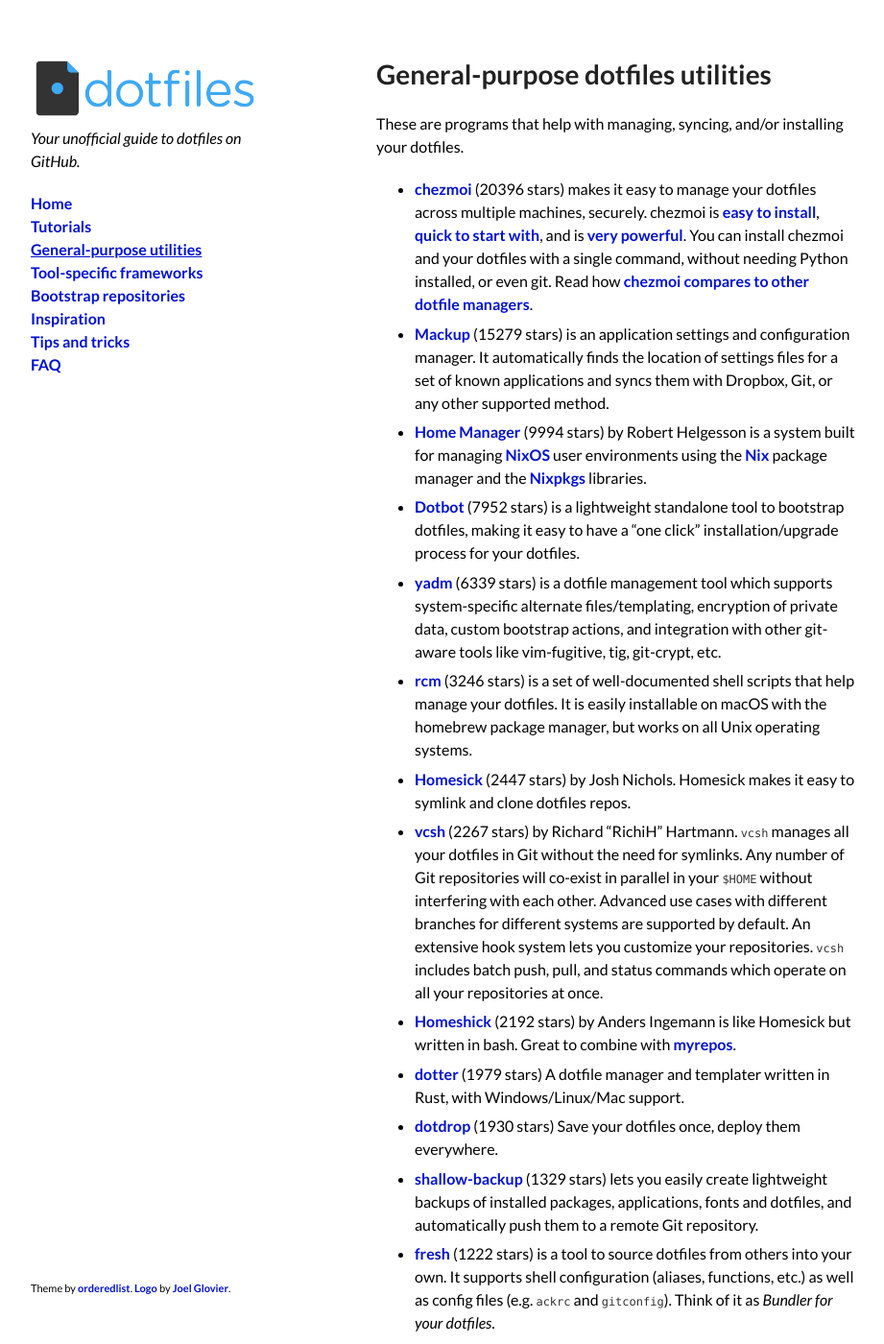
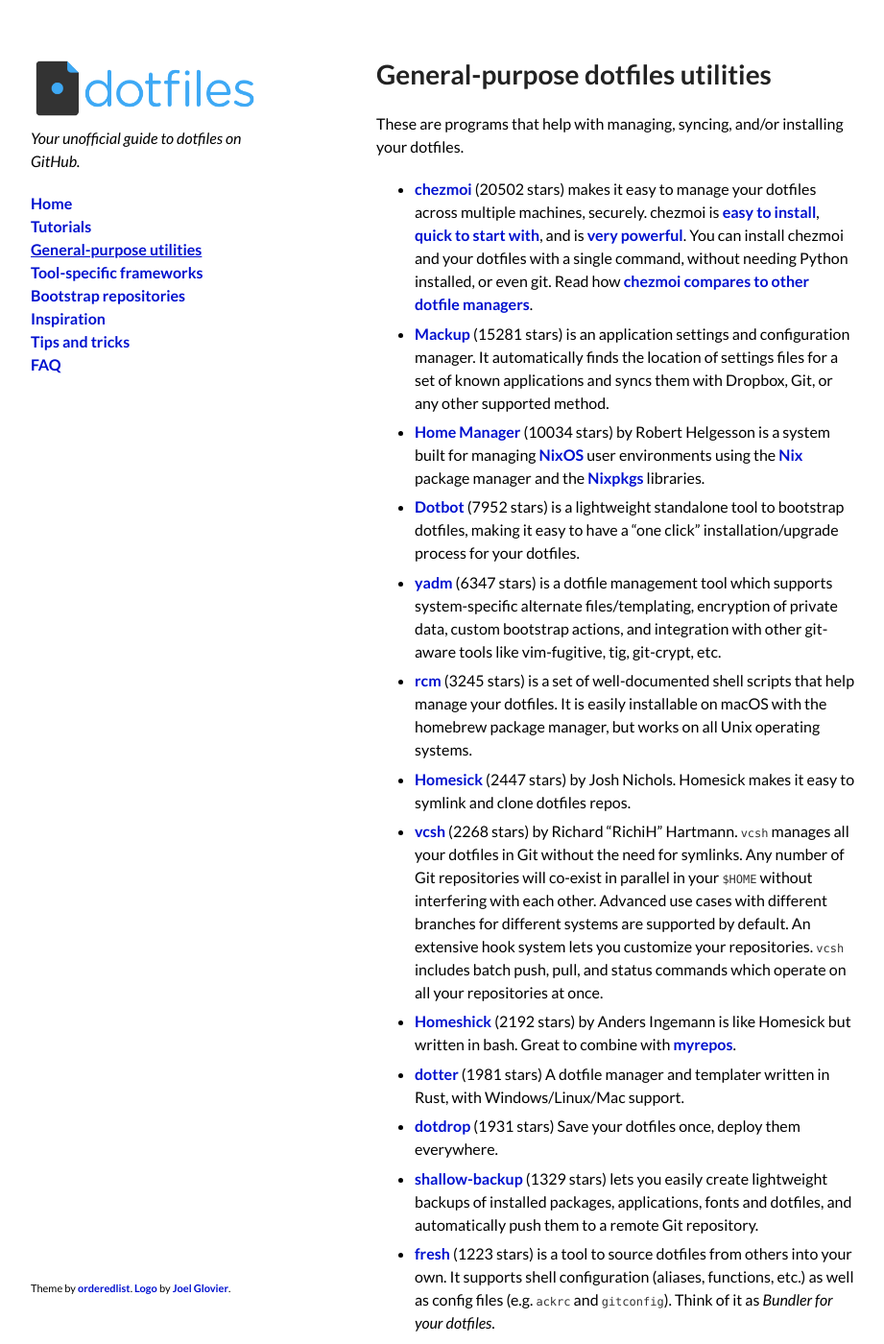
Before and after one commit to dotfiles/dotfiles.github.com, a Jekyll site: the page built from utilities.md, in a window 1280 px wide and 1400 px high. Shown: the whole window at 96% size, without its empty margins (178-1099 px from the left). Built offline with Jekyll 4.4.1, drawn with Linux system fonts in a browser that asks for light colours; comment, search, counter and statistics services are not loaded; some of the changed text lies outside the part shown.

Commit message:
Update star counts

```diff
--- a/_data/utilities.yml
+++ b/_data/utilities.yml
@@ -4,19 +4,19 @@
     popular dotfiles.
   stars: 140
   url: https://github.com/jh3y/kody
-- forks: 14
+- forks: 13
   name: bashdot
   notes: is a minimalist dotfile management framework, written 100% in bash.
   stars: 108
   url: https://github.com/bashdot/bashdot
-- forks: 651
+- forks: 656
   name: chezmoi
   notes: makes it easy to manage your dotfiles across multiple machines, securely.
     chezmoi is [easy to install](https://chezmoi.io/install/), [quick to start with](https://chezmoi.io/quick-start/),
     and is [very powerful](https://www.chezmoi.io/user-guide/setup/). You can install
     chezmoi and your dotfiles with a single command, without needing Python installed,
     or even git. Read how [chezmoi compares to other dotfile managers](https://www.chezmoi.io/comparison-table/).
-  stars: 20396
+  stars: 20502
   url: https://github.com/twpayne/chezmoi
   website: https://chezmoi.io
 - forks: 5
@@ -44,7 +44,7 @@
   notes: is a utility to manage your dotfiles, lightweight and simple.
   stars: 125
   url: https://github.com/justone/dfm
-- forks: 316
+- forks: 317
   name: Dotbot
   notes: is a lightweight standalone tool to bootstrap dotfiles, making it easy to
     have a "one click" installation/upgrade process for your dotfiles.
@@ -53,7 +53,7 @@
 - forks: 109
   name: dotdrop
   notes: Save your dotfiles once, deploy them everywhere.
-  stars: 1930
+  stars: 1931
   url: https://github.com/deadc0de6/dotdrop
 - forks: 32
   name: dotfiler
@@ -104,10 +104,10 @@
     and create them accordingly.
   stars: 55
   url: https://github.com/vibhavp/dotty
-- forks: 28
+- forks: 29
   name: Ellipsis
   notes: is a package manager for dotfiles.
-  stars: 363
+  stars: 364
   url: https://github.com/ellipsis/ellipsis
 - forks: 7
   name: exogenesis
@@ -120,7 +120,7 @@
   notes: is a tool to source dotfiles from others into your own. It supports shell
     configuration (aliases, functions, etc.) as well as config files (e.g. `ackrc`
     and `gitconfig`). Think of it as _Bundler for your dotfiles_.
-  stars: 1222
+  stars: 1223
   url: https://github.com/freshshell/fresh
 - forks: 37
   name: Ghar
@@ -140,12 +140,12 @@
     you. Homely also has a clever Automatic Cleanup feature and good tutorials.
   stars: 44
   url: https://github.com/phodge/homely
-- forks: 2405
+- forks: 2413
   name: Home Manager
   notes: by Robert Helgesson is a system built for managing [NixOS](https://nixos.org)
     user environments using the [Nix](https://nixos.org/nix/) package manager and
     the [Nixpkgs](https://nixos.org/nixpkgs/) libraries.
-  stars: 9994
+  stars: 10034
   url: https://github.com/nix-community/home-manager
 - forks: 23
   name: Homemaker
@@ -182,7 +182,7 @@
   notes: is a set of well-documented shell scripts that help manage your dotfiles.
     It is easily installable on macOS with the homebrew package manager, but works
     on all Unix operating systems.
-  stars: 3246
+  stars: 3245
   url: https://github.com/thoughtbot/rcm
 - forks: 267
   name: shallow-backup
@@ -208,14 +208,14 @@
     branches for different systems are supported by default. An extensive hook system
     lets you customize your repositories. `vcsh` includes batch push, pull, and status
     commands which operate on all your repositories at once.
-  stars: 2267
+  stars: 2268
   url: https://github.com/RichiH/vcsh
-- forks: 194
+- forks: 196
   name: yadm
   notes: is a dotfile management tool which supports system-specific alternate files/templating,
     encryption of private data, custom bootstrap actions, and integration with other
     git-aware tools like vim-fugitive, tig, git-crypt, etc.
-  stars: 6339
+  stars: 6347
   url: https://github.com/yadm-dev/yadm
   website: https://yadm.io/
 - forks: 9
@@ -235,7 +235,7 @@
 - forks: 74
   name: dotter
   notes: A dotfile manager and templater written in Rust, with Windows/Linux/Mac support.
-  stars: 1979
+  stars: 1981
   url: https://github.com/SuperCuber/dotter
 - forks: 60
   name: dotfiles
@@ -267,12 +267,12 @@
     the job (rsync, git, Dropbox, Tresorit, ...)
   stars: 8
   url: https://github.com/loicrouchon/symly
-- forks: 950
+- forks: 949
   name: Mackup
   notes: is an application settings and configuration manager. It automatically finds
     the location of settings files for a set of known applications and syncs them
     with Dropbox, Git, or any other supported method.
-  stars: 15279
+  stars: 15281
   url: https://github.com/lra/mackup
 - forks: 0
   name: hideDot
@@ -284,7 +284,7 @@
 - forks: 20
   name: multigit
   notes: allows checking out multiple git repositories overlaid onto the same directory.
-  stars: 154
+  stars: 155
   url: https://github.com/capr/multigit
 - forks: 0
   name: dfs
@@ -292,7 +292,7 @@
     translation.
   stars: 7
   url: https://github.com/charlesrocket/dfs
-- forks: 1
+- forks: 0
   name: git-dot
   notes: by John Lane. Manage dotfiles with Git and git-crypt for encryption support.
     Allows in-place dotfile management without symlinks while keeping sensitive files
```
Also changed, not shown: _data/bootstrap.yml (+6 -6 lines), _data/frameworks.yml (+47 -47 lines), _data/inspiration.yml (+31 -31 lines).
